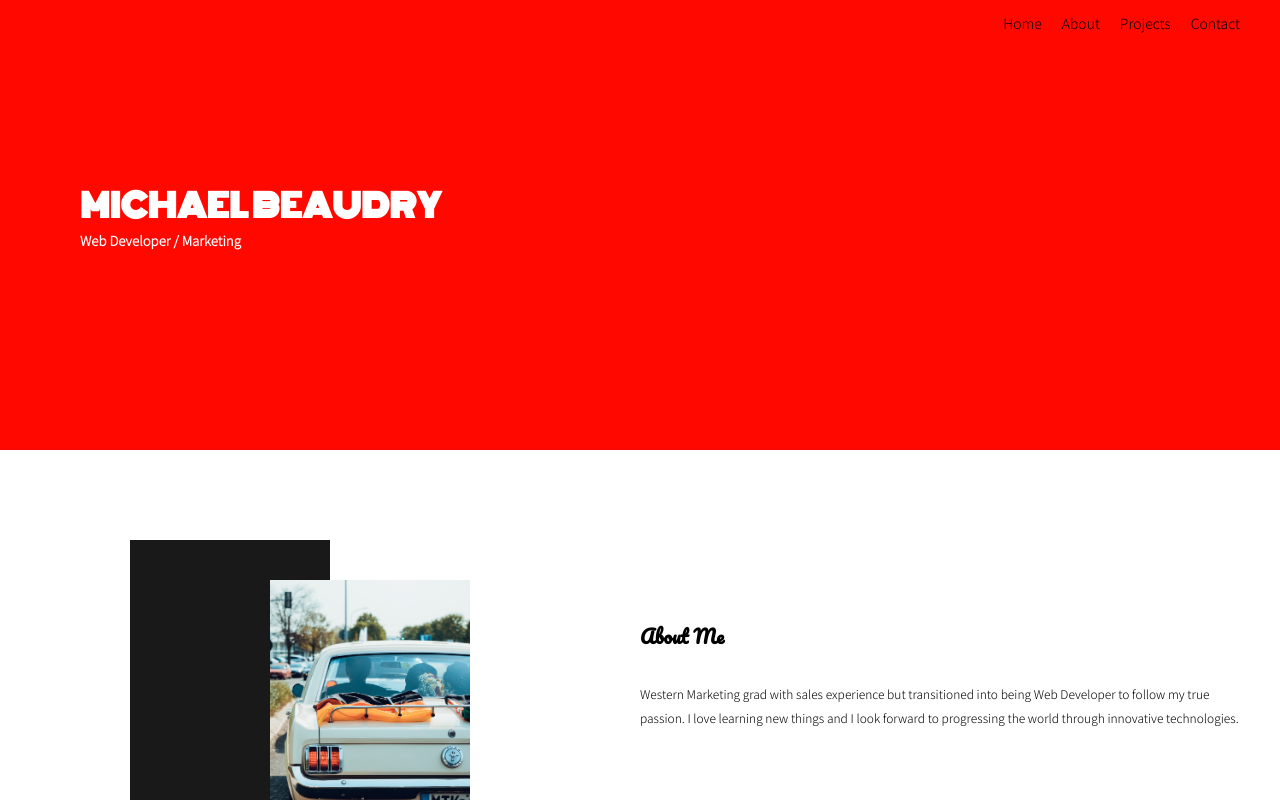
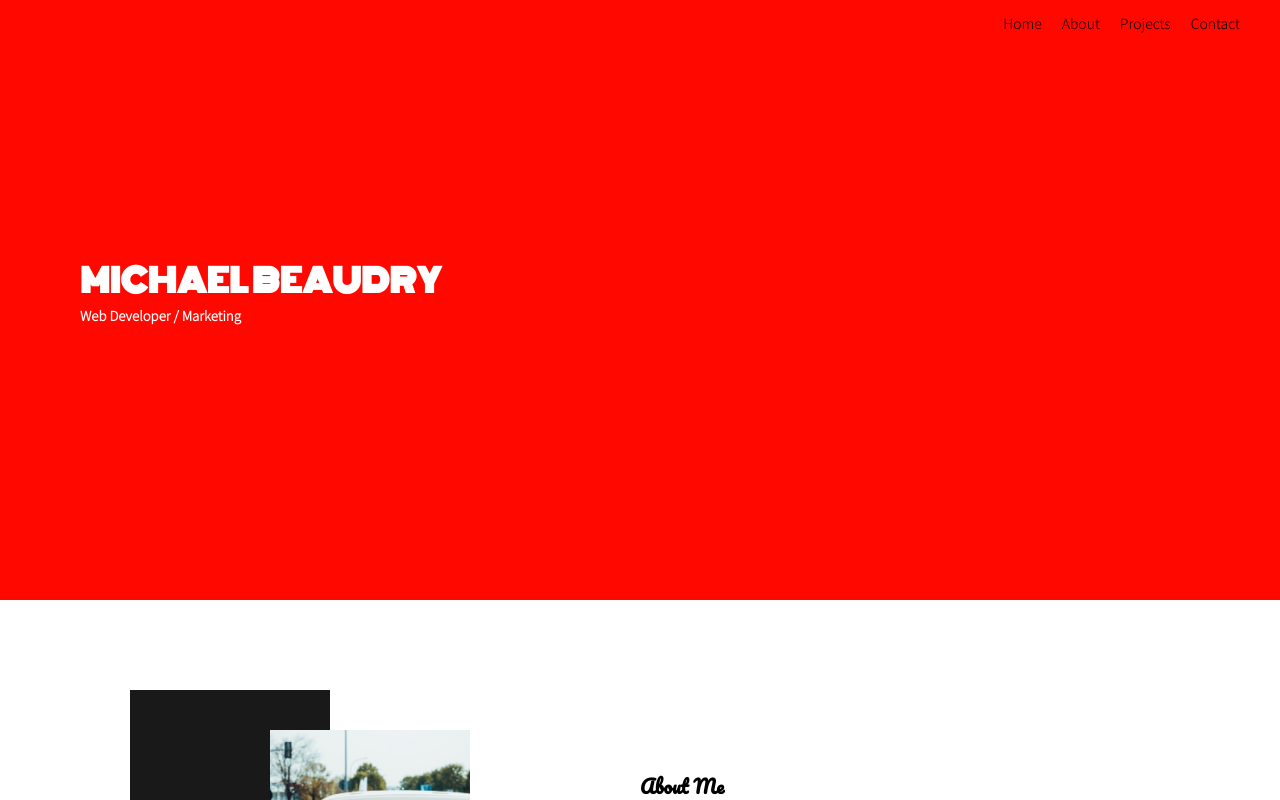
Before and after one commit to mikebeaudry93/mikes-portfolio, a React (Create React App) app: page / in a window 1280 px wide. Shown: the top 800 px of the page. Built offline with nearby package versions, Linux system fonts and the light colour scheme.

Commit message:
needs contact

```diff
--- a/src/App.css
+++ b/src/App.css
@@ -56,7 +56,7 @@ link:hover{
   flex-direction: column;
   justify-content: center;
   background-color: #FF0800;
-  height: 450px;
+  height: 600px;
   padding-top: 0px;
   padding-bottom: 0px;
   padding-left: 80px;
```
